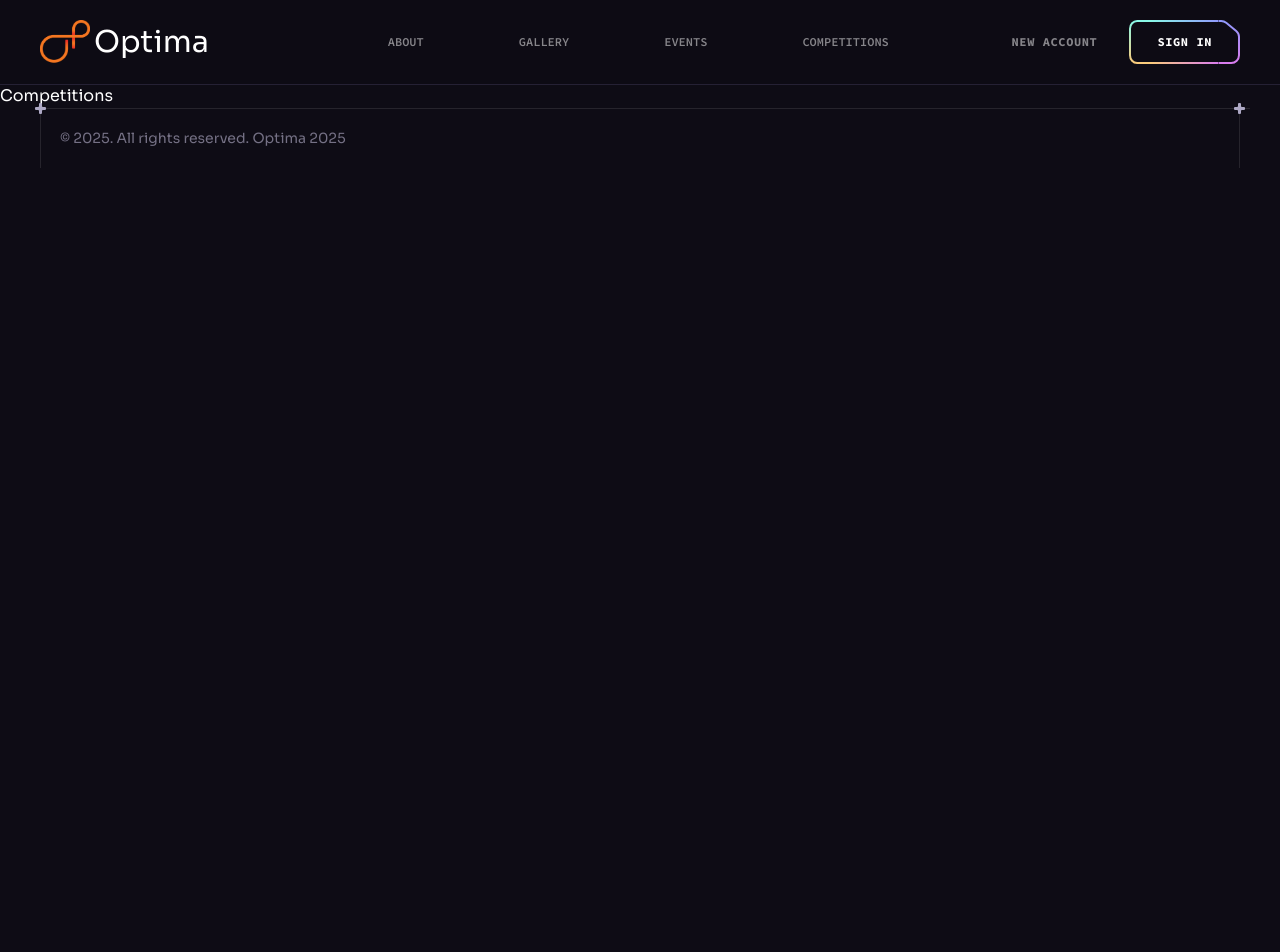
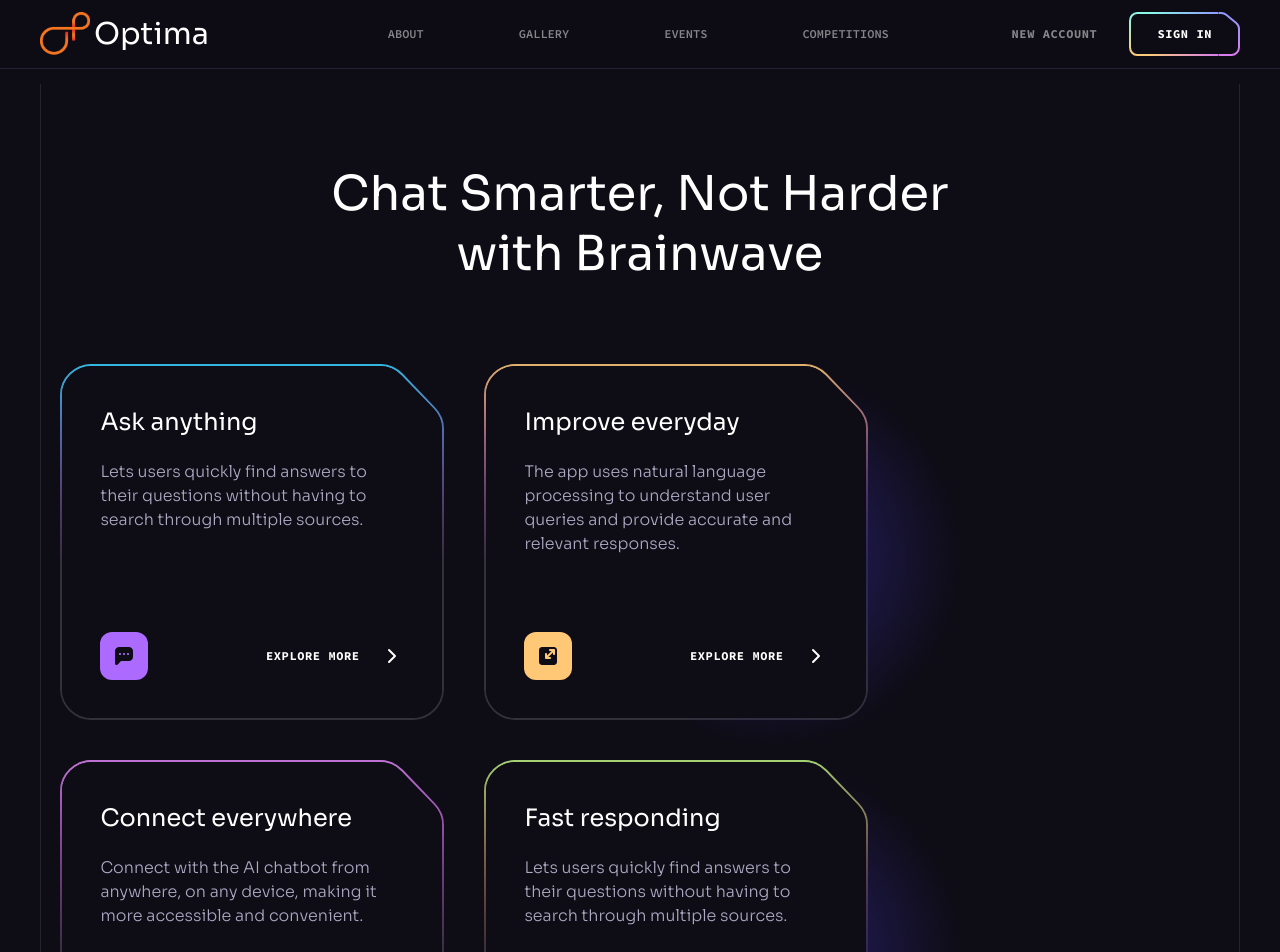
Before and after one commit to shani8828/repo1, a React (Vite) app: page /competitions in a window 1280 px wide. Shown: the top 952 px of the page. Before the commit the page ends 800 px from the top, so only its background shows below. Built offline with nearby package versions, Linux system fonts and the light colour scheme.

Commit message:
header padding, competitions data updated

```diff
--- a/src/components/Competitions.jsx
+++ b/src/components/Competitions.jsx
@@ -1,8 +1,70 @@
-import React from 'react'
+import { competitions } from "../constants";
+import Heading from "./Heading";
+import Section from "./Section";
+import Arrow from "../assets/svg/Arrow";
+import { GradientLight } from "./design/Benefits";
+import ClipPath from "../assets/svg/ClipPath";
 
 const Competitions = () => {
   return (
-    <div id='competitions'>Competitions</div>
+    <Section id="competitions">
+      <div className="container relative z-2">
+        <Heading
+          className="md:max-w-md lg:max-w-2xl"
+          title="Chat Smarter, Not Harder with Brainwave"
+        />
+
+        <div className="flex flex-wrap gap-10 mb-10">
+          {competitions.map((item) => (
+            <div
+              className="block relative p-0.5 bg-no-repeat bg-[length:100%_100%] md:max-w-[24rem]"
+              style={{
+                backgroundImage: `url(${item.backgroundUrl})`,
+              }}
+              key={item.id}
+            >
+              <div className="relative z-2 flex flex-col min-h-[22rem] p-[2.4rem] pointer-events-none">
+                <h5 className="h5 mb-5">{item.title}</h5>
+                <p className="body-2 mb-6 text-n-3">{item.text}</p>
+                <div className="flex items-center mt-auto">
+                  <img
+                    src={item.iconUrl}
+                    width={48}
+                    height={48}
+                    alt={item.title}
+                  />
+                  <p className="ml-auto font-code text-xs font-bold text-n-1 uppercase tracking-wider">
+                    Explore more
+                  </p>
+                  <Arrow />
+                </div>
+              </div>
+
+              {item.light && <GradientLight />}
+
+              <div
+                className="absolute inset-0.5 bg-n-8"
+                style={{ clipPath: "url(#benefits)" }}
+              >
+                <div className="absolute inset-0 opacity-0 transition-opacity hover:opacity-10">
+                  {item.imageUrl && (
+                    <img
+                      src={item.imageUrl}
+                      width={380}
+                      height={362}
+                      alt={item.title}
+                      className="w-full h-full object-cover"
+                    />
+                  )}
+                </div>
+              </div>
+
+              <ClipPath />
+            </div>
+          ))}
+        </div>
+      </div>
+    </Section>
   )
 }
 
--- a/src/components/Events.jsx
+++ b/src/components/Events.jsx
@@ -1,4 +1,4 @@
-import { benefits } from "../constants";
+import { events } from "../constants";
 import Heading from "./Heading";
 import Section from "./Section";
 import Arrow from "../assets/svg/Arrow";
@@ -15,7 +15,7 @@
         />
 
         <div className="flex flex-wrap gap-10 mb-10">
-          {benefits.map((item) => (
+          {events.map((item) => (
             <div
               className="block relative p-0.5 bg-no-repeat bg-[length:100%_100%] md:max-w-[24rem]"
               style={{
--- a/src/components/Header.jsx
+++ b/src/components/Header.jsx
@@ -54,7 +54,7 @@
                 onClick={handleClick}
                 className={`block relative font-code text-2xl uppercase text-n-1 transition-colors hover:text-color-1 ${
                   item.onlyMobile ? "lg:hidden" : ""
-                } px-6 py-6 md:py-8 lg:-mr-0.25 lg:text-xs lg:font-semibold ${
+                } px-6 py-5 md:py-6 lg:-mr-0.25 lg:text-xs lg:font-semibold ${
                   item.url === pathname.hash
                     ? "z-2 lg:text-n-1"
                     : "lg:text-n-1/50"
--- a/src/constants/index.js
+++ b/src/constants/index.js
@@ -241,7 +241,60 @@
   },
 ];
 
-export const benefits = [
+export const events = [
+  {
+    id: "0",
+    title: "Ask anything",
+    text: "Lets users quickly find answers to their questions without having to search through multiple sources.",
+    backgroundUrl: "./src/assets/benefits/card-1.svg",
+    iconUrl: benefitIcon1,
+    imageUrl: benefitImage2,
+  },
+  {
+    id: "1",
+    title: "Improve everyday",
+    text: "The app uses natural language processing to understand user queries and provide accurate and relevant responses.",
+    backgroundUrl: "./src/assets/benefits/card-2.svg",
+    iconUrl: benefitIcon2,
+    imageUrl: benefitImage2,
+    light: true,
+  },
+  {
+    id: "2",
+    title: "Connect everywhere",
+    text: "Connect with the AI chatbot from anywhere, on any device, making it more accessible and convenient.",
+    backgroundUrl: "./src/assets/benefits/card-3.svg",
+    iconUrl: benefitIcon3,
+    imageUrl: benefitImage2,
+  },
+  {
+    id: "3",
+    title: "Fast responding",
+    text: "Lets users quickly find answers to their questions without having to search through multiple sources.",
+    backgroundUrl: "./src/assets/benefits/card-4.svg",
+    iconUrl: benefitIcon4,
+    imageUrl: benefitImage2,
+    light: true,
+  },
+  {
+    id: "4",
+    title: "Ask anything",
+    text: "Lets users quickly find answers to their questions without having to search through multiple sources.",
+    backgroundUrl: "./src/assets/benefits/card-5.svg",
+    iconUrl: benefitIcon1,
+    imageUrl: benefitImage2,
+  },
+  {
+    id: "5",
+    title: "Improve everyday",
+    text: "The app uses natural language processing to understand user queries and provide accurate and relevant responses.",
+    backgroundUrl: "./src/assets/benefits/card-6.svg",
+    iconUrl: benefitIcon2,
+    imageUrl: benefitImage2,
+  },
+];
+
+export const competitions = [
   {
     id: "0",
     title: "Ask anything",
```
